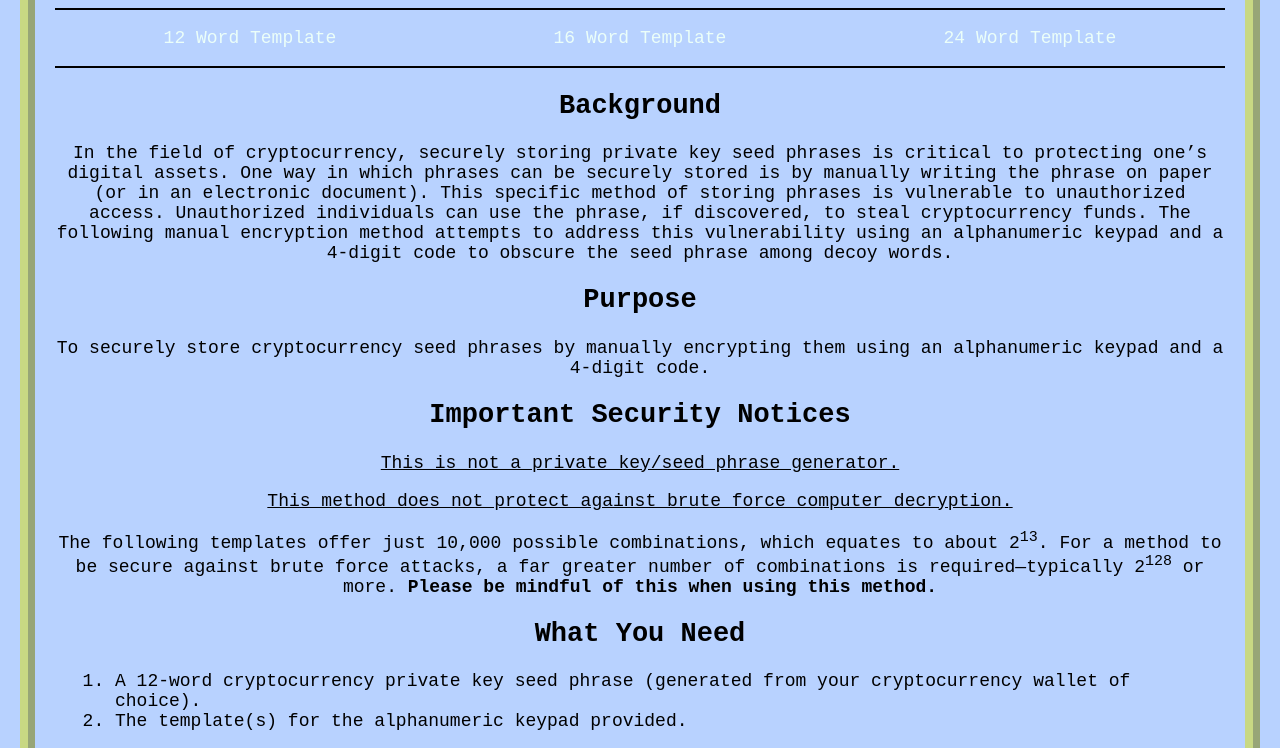
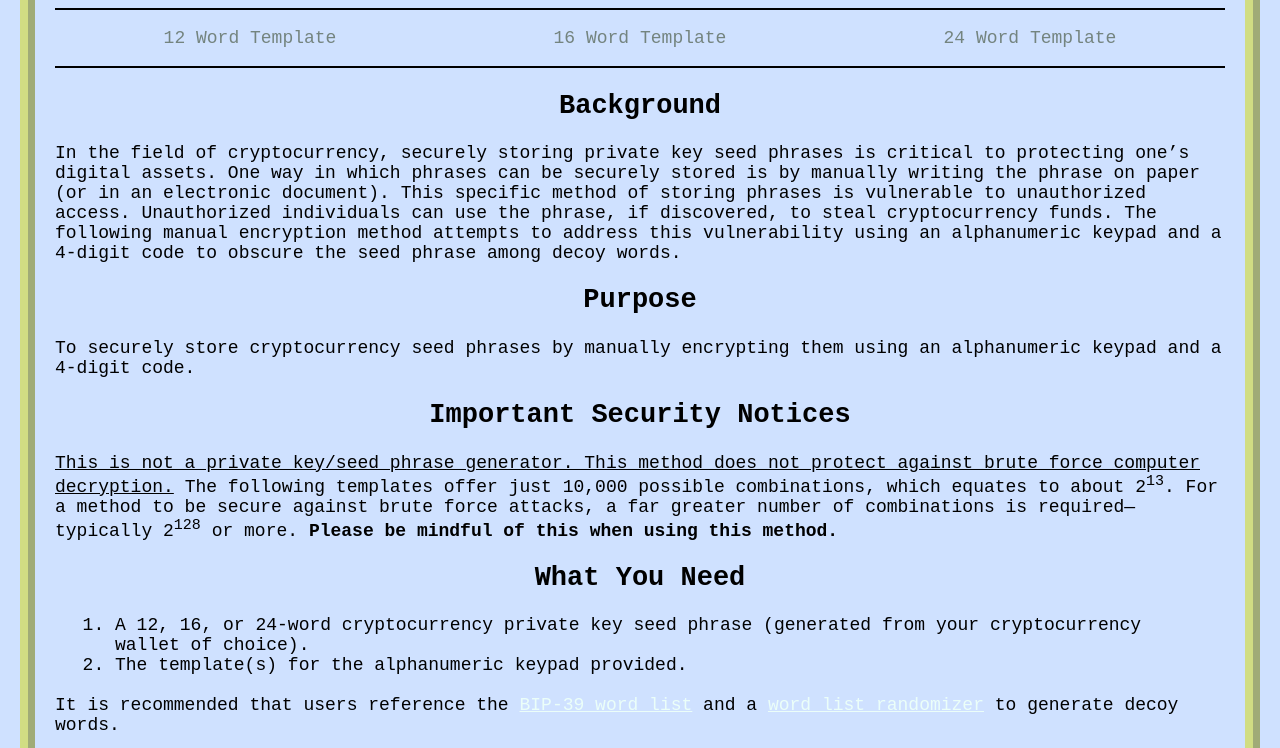
Before and after one commit to kamaviles/Encrypt-Bit, a plain HTML site: page Encrypt-Bit/index.html in a window 1280 px wide. Shown: the part 136-884 px from the top of the page. Drawn offline with Linux system fonts and the light colour scheme.

Commit message:
minor edits

```diff
--- a/Encrypt-Bit/index.html
+++ b/Encrypt-Bit/index.html
@@ -41,8 +41,8 @@
 
         <h2>Important Security Notices</h2>
     <p>
-        <u>This is not a private key/seed phrase generator.</u>
-        <p><u>This method does not protect against brute force computer decryption.</u></p>
+        <u>This is not a private key/seed phrase generator. This method does not protect against brute force computer decryption.</u>
+
 
         The following templates offer just 10,000 possible combinations, which equates
         to about 2<sup>13</sup>. For a method to be secure against brute force attacks, a
@@ -53,7 +53,7 @@
         <h2>What You Need</h2>
     <p>
         <ol>
-            <li>A 12-word cryptocurrency private key seed phrase (generated from your cryptocurrency wallet of choice).</li>
+            <li>A 12, 16, or 24-word cryptocurrency private key seed phrase (generated from your cryptocurrency wallet of choice).</li>
             <li>The template(s) for the alphanumeric keypad provided.</li>
         </ol>
 
--- a/Encrypt-Bit/styles.css
+++ b/Encrypt-Bit/styles.css
@@ -5,10 +5,10 @@ body {
 
     border: 4mm ridge rgba(211, 220, 50, .6);
     padding: 20px;
-    background-color: #b8d2ff;
+    background-color: #cfe1ff;
     font-size: 18px;
     color: black;
-   text-align: center;
+   text-align: ;
 
 }
 p {
@@ -42,7 +42,7 @@ li.template {
 
 }
 li.template a {
-    color:rgb(235, 254, 249);
+    color:rgb(116, 132, 127);
 }
 li.template a:hover {
     color: white;
@@ -90,10 +90,3 @@ ol {
     text-align: left;
     margin: 20px;
 }
-/* form {
-    margin-top: 20px;
-}
-
-input {
-    margin-right: 10px;
-} */
```
